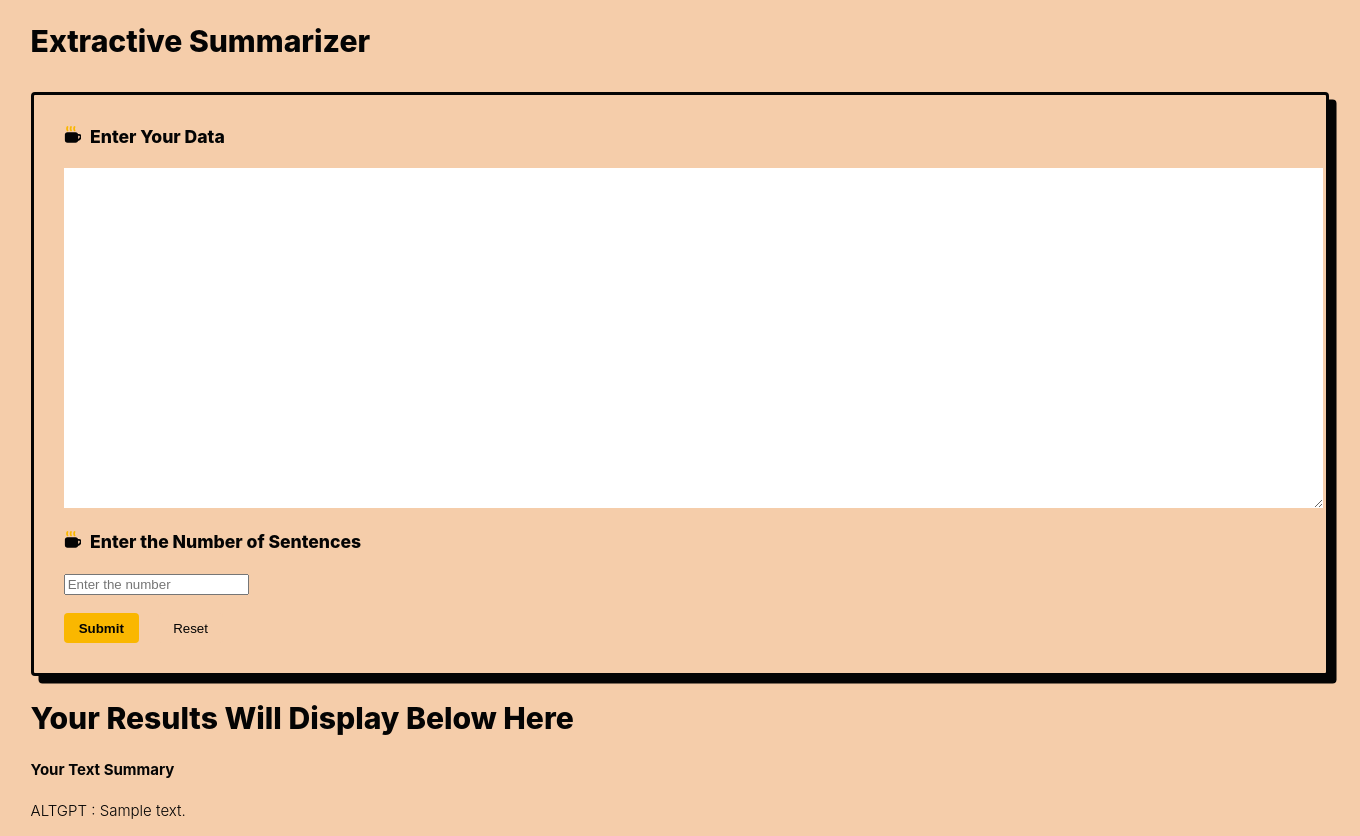
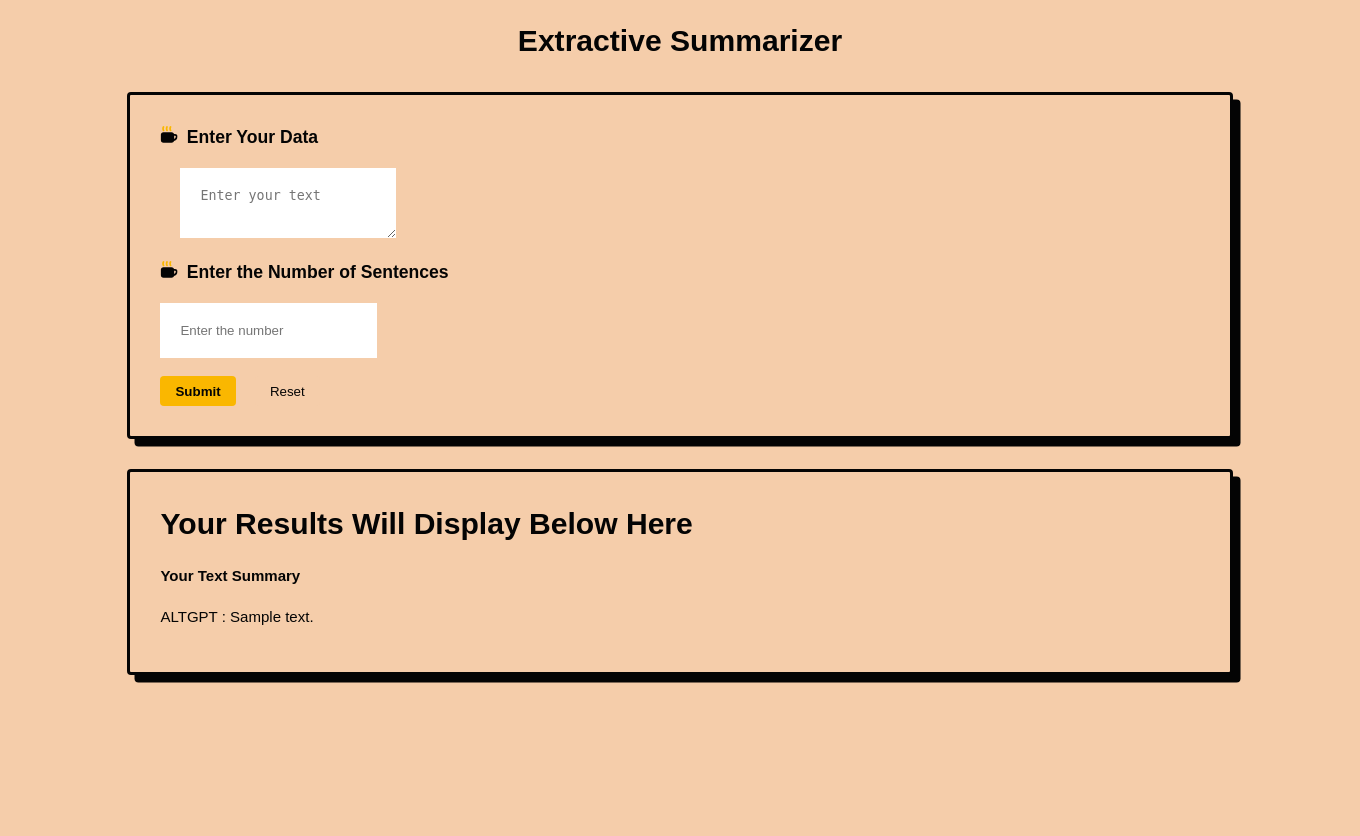
Before and after one commit to Shriram-Gunasekar/CSRC-CTDT-NLP-Pedagogy, a Python web app: template app/templates/bertsum.html in a window 1360 px wide. After the commit the page ends 683 px from the top, so only its background shows below. Run offline with Jinja, Linux system fonts and the light colour scheme; the template is opened without the code that fills it: most values are stand-ins (such as "Sample title", 1, 10 or a date in 2020).

Commit message:
Shruthi's update

```diff
--- a/app/templates/bertsum.html
+++ b/app/templates/bertsum.html
@@ -16,7 +16,7 @@
 
                 line-height: 1.4;
 
-                font-family: 'Inter', sans-serif;
+                font-family:sans-serif;
                 font-size: calc(.6rem + .4vw);
                 color: var(--color-text);
                 background: var(--color-background);
@@ -28,20 +28,17 @@
                 background: var(--color-accent);
                 color: var(--color-text);
                 font-weight: bold;
-                padding: 0 0.2em;
+                padding: 0.2em;
             }
             .card{
+                margin: auto;
+                width: 80%;
                 background: var(--color-background);
                 padding: calc(4 * var(--size-bezel));
                 margin-top: calc(4 * var(--size-bezel));
                 border-radius: var(--size-radius);
                 border: 3px solid var(--color-shadow, currentColor);
                 box-shadow: .5rem .5rem 0 var(--color-shadow, currentColor);
-                &--inverted {
-                  --color-background: var(--color-dark);
-                  color: var(--color-light);
-                  --color-shadow: var(--color-accent);
-                }
                 &--accent {
                   --color-background: var(--color-signal);
                   --color-accent: var(--color-light);
@@ -51,18 +48,17 @@
                   margin-top: 0;
                 }
             }
-            .l-design-width {
-                max-width: 40rem;
-                padding: 1rem;
-              }
+
             .input {
                 position: relative;
                 &__label {
                     position: absolute;
                     left: 0;
                     top: 0;
-                  padding: calc(var(--size-bezel) * 0.75) calc(var(--size-bezel) * .5);
-                  margin: calc(var(--size-bezel) * 0.75 + 3px) calc(var(--size-bezel) * .5);
+                    padding: calc(var(--size-bezel) * 0.75)
+                    calc(var(--size-bezel) * .5);
+                    margin: calc(var(--size-bezel) * 0.75 + 3px)
+                    calc(var(--size-bezel) * .5);
                     background: pink;
                     white-space: nowrap;
                     transform: translate(0, 0);
@@ -81,7 +77,11 @@
                     color: currentColor;
                     background: transparent;
                     border-radius: var(--size-radius);
-                  &:focus,
+
+                    &:focus {
+                        outline: none;
+                        border-color: var(--color-accent);
+                    }
                     &:not(:placeholder-shown) {
                         & + .input__label {
                         transform: translate(.25rem, -65%) scale(.8);
@@ -117,7 +117,12 @@
                 display: none;
             }
             #theirsumtext {
-                border: 200px greenyellow ;
+                border: 200px rgb(153, 255, 0) ;
+                padding: 20px ;
+                align-items: center;
+            }
+            #textsentences {
+                border: 200px rgb(153, 255, 0) ;
                 padding: 20px ;
                 align-items: center;
             }
@@ -126,16 +131,12 @@
         <title>BERT Extractive Summarizer</title>
     </head>
     <body>
-        <h1>Extractive Summarizer</h1>
+        <h1><center>Extractive Summarizer</center></h1>
         <div class="card">
             <form method="POST">
                 <h3><svg class="icon" aria-hidden="true"><use xlink:href="#icon-coffee" href="#icon-coffee" /></svg>Enter Your Data</h3>
-                <label class="input" for="theirsumtext">
-                    <textarea rows="20" cols="150"
-                                type="text-area" id="theirsumtext"
-                                name="theirsumtext" placeholder="Enter your text"
-                                >
-                    </textarea>
+                <label class="input" for="theirsumtext" id="theirsumtext">
+                    <textarea class="input__field"  type="text" id="theirsumtext" name="theirsumtext" placeholder="Enter your text"></textarea>
                     <span class="input__label"></span>
                 </label>
                 <h3><svg class="icon" aria-hidden="true">
@@ -151,10 +152,11 @@
                 </div>
             </form>
         </div>
+        <div class="card">
             <h1>Your Results Will Display Below Here</h1>
             <h4> Your Text Summary </h4>
             <p> ALTGPT : {{ textsummary }} </p>
-    </body>
+        </div>
         <svg xmlns="http://www.w3.org/2000/svg" class="hidden">
             <symbol id="icon-coffee" viewBox="0 0 20 20">
               <title>icon-coffee</title>
@@ -165,4 +167,17 @@
               <path fill="var(--color-accent)" d="M11.07,5.42a5.45,5.45,0,0,1,0-4.85,1,1,0,0,1,1.79.89,3.44,3.44,0,0,0,0,3.06,1,1,0,1,1-1.79.89Z"/>
             </symbol>
         </svg>
+        <script>
+            let timer;
+            document.addEventListener('input', e => {
+                const el = e.target;
+                if( el.matches('[data-color]') ) {
+                    clearTimeout(timer);
+                    timer = setTimeout(() => {
+                        document.documentElement.style.setProperty(`--color-${el.dataset.color}`, el.value);
+                    }, 100)
+                }
+            })
+        </script>
+    </body>
 </html>
```
Lines whose indentation alone changed are shown as unchanged.
